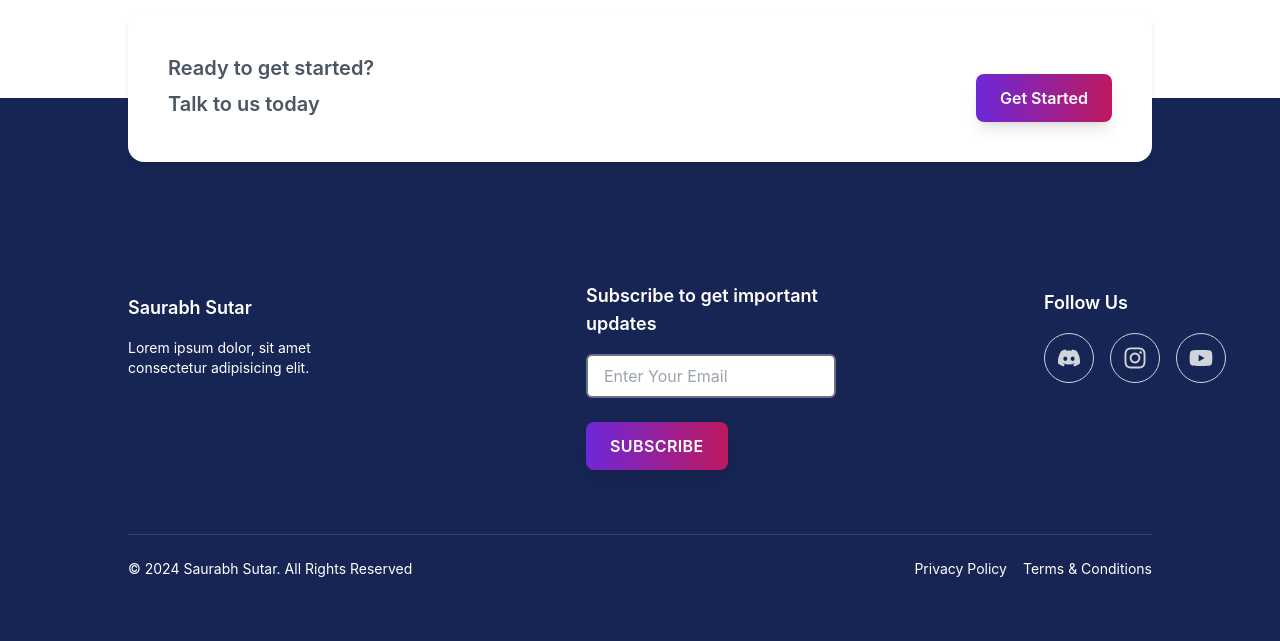
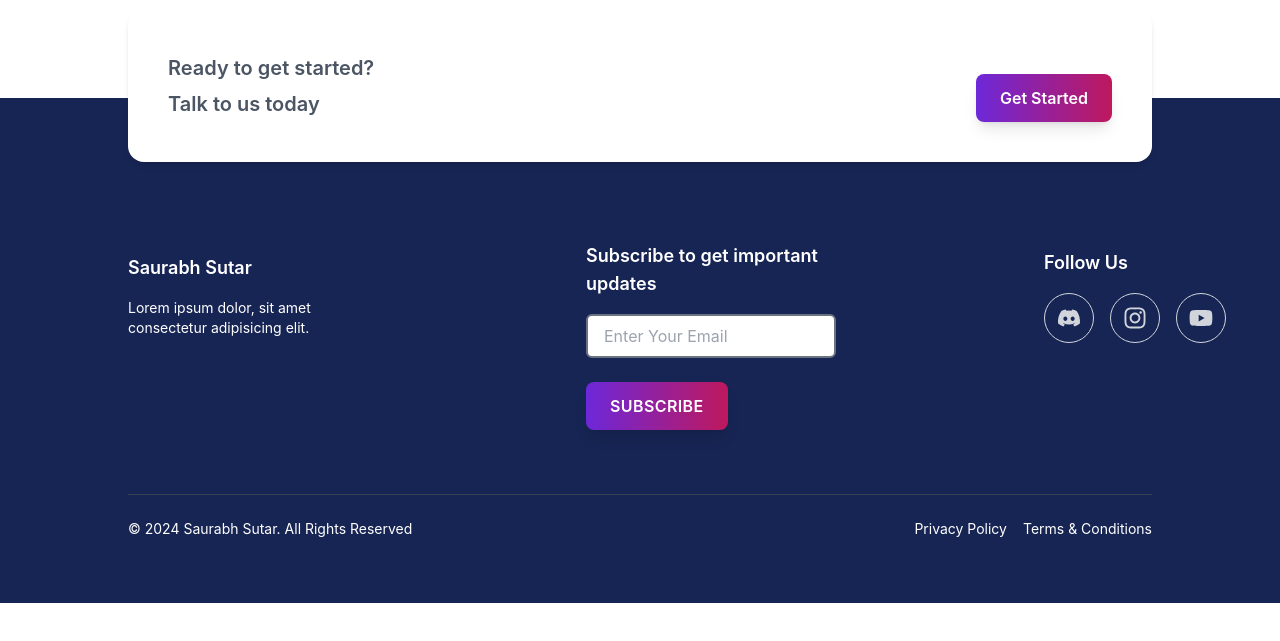
Before and after one commit to SaurabhSutar19/E-Commers-Website, a React (Create React App) app in the folder e-commers/: page / in a window 1280 px wide. Shown: the part 1425-2066 px from the top of the page. After the commit the page ends 2028 px from the top, so only its background shows below. Built offline with nearby package versions, Linux system fonts and the light colour scheme.

Commit message:
Update Footer.jsx for changes in footer css

```diff
--- a/e-commers/src/Components/Footer.jsx
+++ b/e-commers/src/Components/Footer.jsx
@@ -26,7 +26,7 @@ const Footer = () => {
       </section>
 
       <footer className="bg-blue-950 text-gray-600 py-16 px-32  ">
-        <div className="flex flex-col items-center justify-center md:flex-row md:justify-between gap-20 md:gap-52 mt-20 md:mt-10">
+        <div className="flex flex-col items-center justify-center md:flex-row md:justify-between gap-20 md:gap-52 mt-20 md:mt-0">
           <div className="flex-1  min-w-[250px]">
             <h3 className="text-lg font-semibold text-white">Saurabh Sutar</h3>
             <p className="text-sm mt-4 text-white">
```
